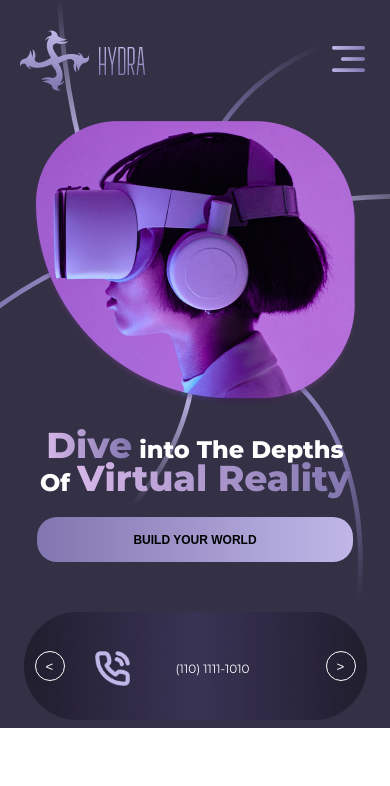
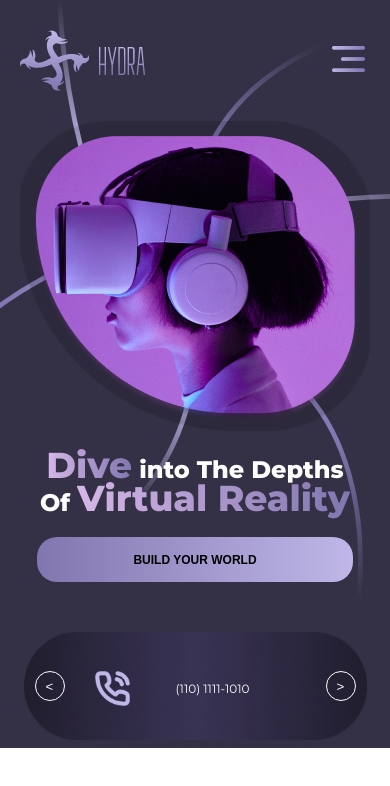
Before and after one commit to daniyalk-dev/hydra-landing-page, a React (Create React App) app: page / in a window 390 px wide. Shown: the top 786 px of the page. Built offline with nearby package versions, Linux system fonts and the light colour scheme.

Commit message:
hero image shadow added

```diff
--- a/src/App.css
+++ b/src/App.css
@@ -24,6 +24,7 @@
   font-weight: bold;
   cursor: pointer;
   transition: background-color 0.5s, background-image 0.5s;
+  position: relative;
 }
 
 .btn-primary {
--- a/src/sections/hero/hero-section.module.css
+++ b/src/sections/hero/hero-section.module.css
@@ -31,9 +31,16 @@
     text-align: justify;
 }
 
-/* #heroImgWrapper {
+#heroImgWrapper {
     background: url(../../assets/images/heroShadow.png) no-repeat center/cover;
-} */
+    box-sizing: border-box;
+    width: 520px;
+    height: 450px;
+    padding: 6px 0 0;
+    display: flex;
+    justify-content: center;
+    align-items: center;
+}
 
 .col:last-child img.vector {
     position: absolute;
@@ -117,6 +124,11 @@
         font-size: 36px;
     }
 
+    #heroImgWrapper {
+        width: 310px;
+        height: 270px;
+    }
+
     #heroImgWrapper img {
         width: 297px;
         height: 259px;
@@ -151,6 +163,10 @@
     .col {
         width: 100% !important;
         text-align: center;
+    }
+
+    #heroImgWrapper {
+        margin: 0 auto;
     }
 
     .col:first-child .vector {
@@ -202,6 +218,13 @@
         display: none;
     }
 
+    #heroImgWrapper {
+        background: url(../../assets/images/heroShadow-mobile.png) no-repeat center/cover;
+        width: 350px;
+        height: 310px;
+        padding: 5px 0 0;
+    }
+
     #heroImgWrapper img {
         width: initial;
         height: initial;
@@ -222,6 +245,12 @@
 }
 
 @media screen and (max-width: 370px) {
+
+    #heroImgWrapper {
+        padding: 10px 10px 5px;
+    }
+
+    #heroImgWrapper,
     #heroImgWrapper img {
         max-width: 100%;
         height: auto;
```
